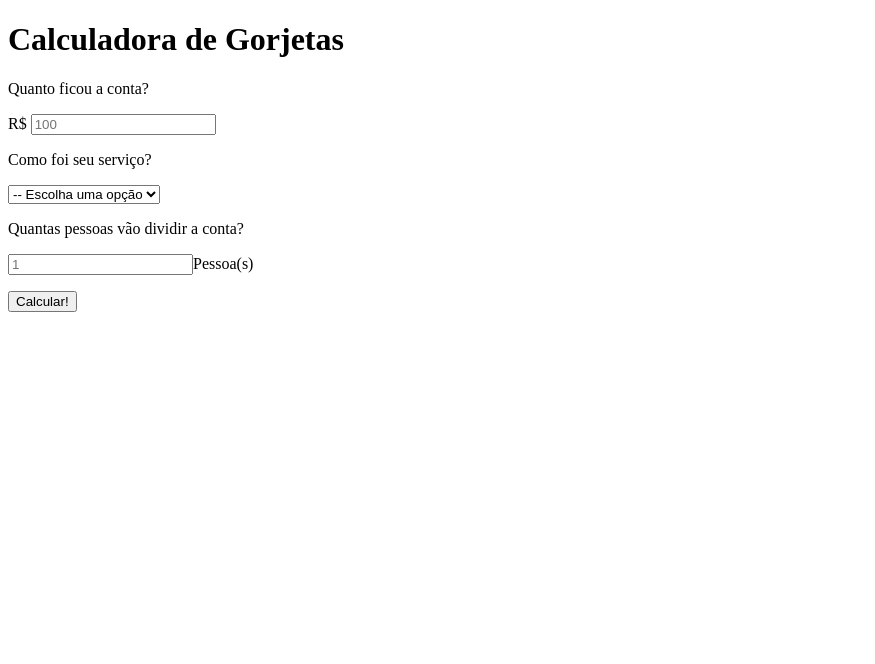
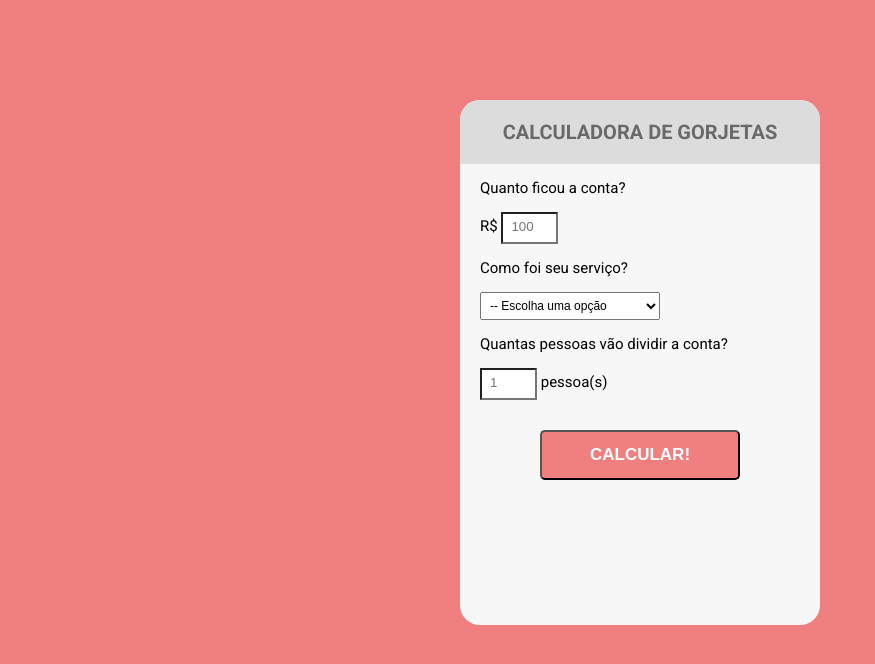
Before and after one commit to JanineTeodoro/start-na-carreira-onebitcode, a plain HTML site: page index.html in a window 1280 px wide. Shown: the whole page, without its empty margins (0-875 px from the left). Drawn offline with Linux system fonts and the light colour scheme.

Commit message:
Pilar #2 - CSS3

```diff
--- a/index.html
+++ b/index.html
@@ -4,25 +4,27 @@
     <meta charset="UTF-8">
     <meta http-equiv="X-UA-Compatible" content="IE=edge">
     <meta name="viewport" content="width=device-width, initial-scale=1.0">
+    <link rel="stylesheet" href="styles.css">
     <title>Calculadora de Gorjetas</title>
 </head>
 <body>
+    <div id="container">
         <div>
-        <h1>Calculadora de Gorjetas</h1>
+            <h1 class="title">Calculadora de Gorjetas</h1>
         </div>
         <div>
-        <form>
+            <form class="tipsForm">
                 <label for="bill">
                     <p>Quanto ficou a conta?</p>
                 </label>
                 <p>
-                R$ <input type="number" placeholder="100" name="bill" id="bill">
+                    R$ <input type="number" placeholder="100" name="bill" id="bill" class="formInput">
                 </p>
                 <label for="serviceQual">
                     <p>Como foi seu serviço?</p>
                 </label>
                 <p>
-                <select name="serviceQual" id="serviceQual">
+                    <select name="serviceQual" id="serviceQual" class="formSelect">
                         <option disable selected value="0">-- Escolha uma opção</option>
                         <option value="0.3">30% - Incrível</option>
                         <option value="0.2">20% - Bom</option>
@@ -35,10 +37,11 @@
                     <p>Quantas pessoas vão dividir a conta?</p>
                 </label>
                 <p>
-                <input type="number" placeholder="1" name="people" id="people">Pessoa(s)
+                    <input type="number" placeholder="1" name="people" id="people" class="formInput"> pessoa(s)
                 </p>
-            <button type="submit">Calcular!</button>
+                <button type="submit" class="formSubmit">Calcular!</button>
             </form>
+        </div>
     </div>
 </body>
 </html>
--- /dev/null
+++ b/styles.css
@@ -0,0 +1,68 @@
+@import url('https://fonts.googleapis.com/css2?family=Lato:wght@300;400;700&family=Roboto:wght@300;400;700&display=swap');
+
+:root {
+    --primary-color: lightcoral;
+    --secondary-color: dimgrey;
+    --tertiary-color: gainsboro;
+}
+.title{
+    background-color: var(--tertiary-color);
+    color: var(--secondary-color);
+    padding: 20px;
+    text-transform: uppercase;
+    font-size: 20px;
+    font-weight: 300px;
+    border-top-left-radius: 20px;
+    border-top-right-radius: 20px;
+    text-align: center;
+}
+
+body {
+    background-color: var(--primary-color);
+    font-size: 15px;
+    font-family: 'Roboto', sans-serif;
+}
+
+#container {
+    height: 525px;
+    width: 360px;
+    margin: 100px auto;
+    background: #f7f7f7;
+/*    box-shadow: 5px 5px 5px var(--tertiary-color); */
+    border-radius: 20px;
+}
+
+.tipsForm {
+    padding-left: 20px;
+    padding-right: 20px;
+}
+
+.formInput {
+    background: white;
+    width: 40px;
+    padding: 5px 5px 8px 8px;
+}
+
+.formInput:focus {
+    border: 3px solid var(--primary-color);
+    outline: none;
+}
+
+.formSelect {
+    width: 180px;
+    padding: 5px;
+    font-size: 12px;
+}
+
+.formSubmit {
+    text-transform: uppercase;
+    font-weight: bold;
+    display: block;
+    margin: 30px auto;
+    background: var(--primary-color);
+    border-radius: 5px;
+    width: 200px;
+    height: 50px;
+    font-size: 17px;
+    color: white;
+}
```
Lines whose indentation alone changed are shown as unchanged.
